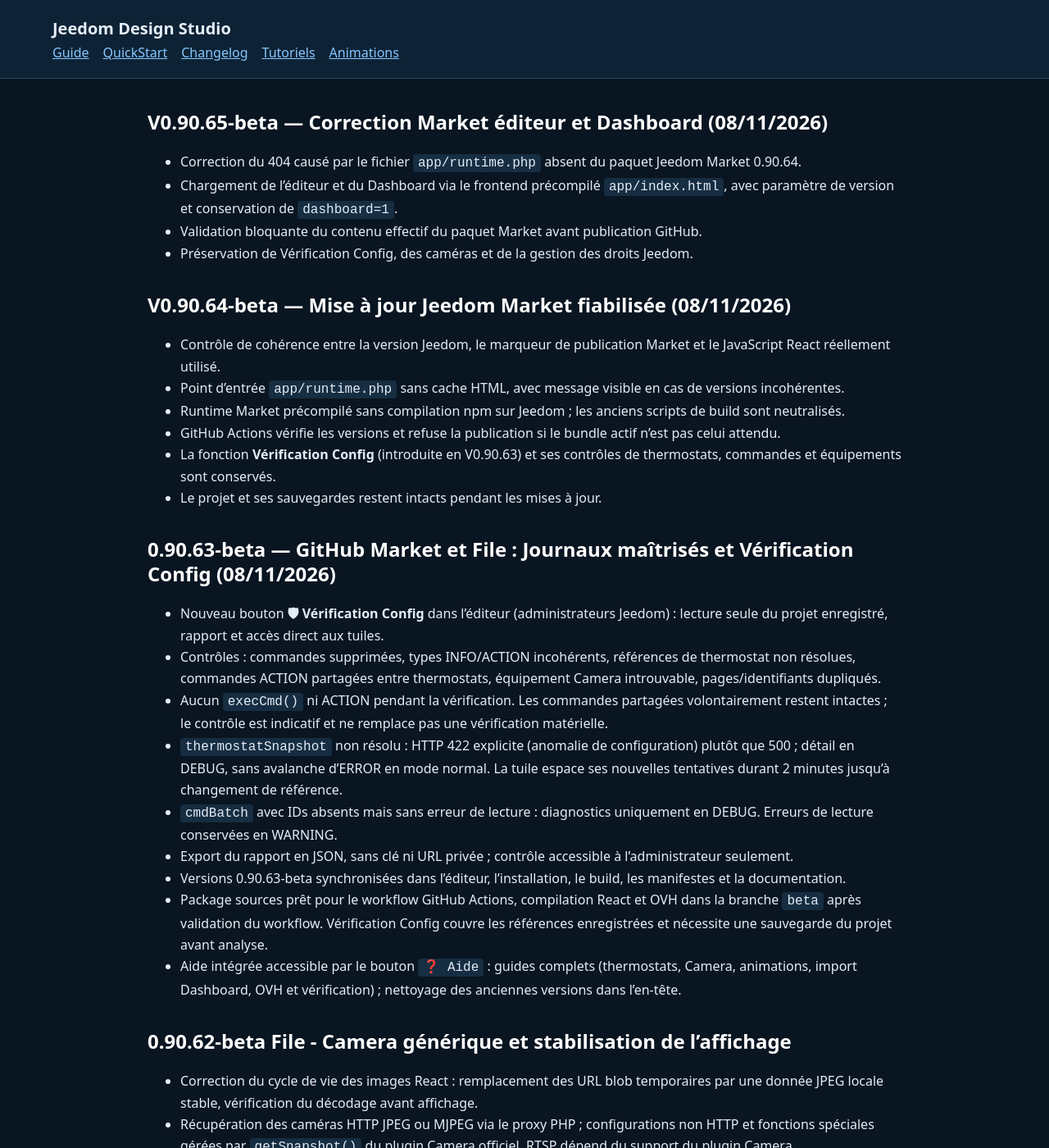
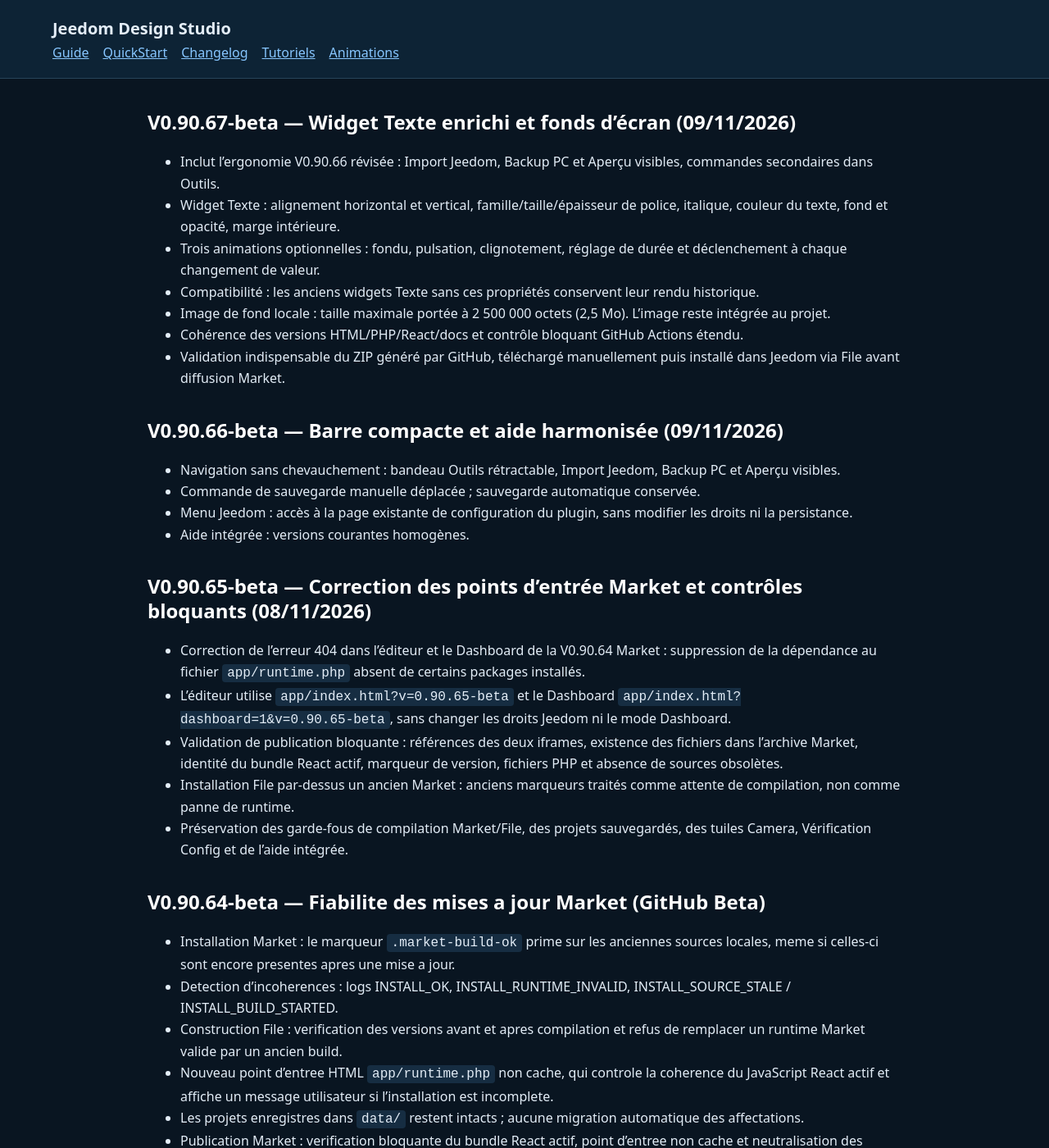
Before and after one commit to fcafca60-HA/DesignStudio-Docs, a Jekyll site: the page built from fr_FR/changelog.md, in a window 1280 px wide and 1400 px high. Shown: the whole window at 82% size. Built offline with Jekyll 4.4.1, drawn with Linux system fonts in a browser that asks for light colours; our own code applies the rules of GitHub Pages for plain Markdown files; some of the changed text lies outside the part shown.

Commit message:
v0.90.67

```diff
--- a/fr_FR/changelog.md
+++ b/fr_FR/changelog.md
@@ -1,21 +1,38 @@
-## V0.90.65-beta — Correction Market éditeur et Dashboard (08/11/2026)
+## V0.90.67-beta — Widget Texte enrichi et fonds d'écran (09/11/2026)
 
-- Correction du 404 causé par le fichier `app/runtime.php` absent du paquet Jeedom Market 0.90.64.
-- Chargement de l'éditeur et du Dashboard via le frontend précompilé `app/index.html`, avec paramètre de version et conservation de `dashboard=1`.
-- Validation bloquante du contenu effectif du paquet Market avant publication GitHub.
-- Préservation de Vérification Config, des caméras et de la gestion des droits Jeedom.
+- Inclut l'ergonomie V0.90.66 révisée : Import Jeedom, Backup PC et Aperçu visibles, commandes secondaires dans Outils.
+- Widget Texte : alignement horizontal et vertical, famille/taille/épaisseur de police, italique, couleur du texte, fond et opacité, marge intérieure.
+- Trois animations optionnelles : fondu, pulsation, clignotement, réglage de durée et déclenchement à chaque changement de valeur.
+- Compatibilité : les anciens widgets Texte sans ces propriétés conservent leur rendu historique.
+- Image de fond locale : taille maximale portée à 2 500 000 octets (2,5 Mo). L'image reste intégrée au projet.
+- Cohérence des versions HTML/PHP/React/docs et contrôle bloquant GitHub Actions étendu.
+- Validation indispensable du ZIP généré par GitHub, téléchargé manuellement puis installé dans Jeedom via File avant diffusion Market.
 
+## V0.90.66-beta — Barre compacte et aide harmonisée (09/11/2026)
 
-## V0.90.64-beta — Mise à jour Jeedom Market fiabilisée (08/11/2026)
+- Navigation sans chevauchement : bandeau Outils rétractable, Import Jeedom, Backup PC et Aperçu visibles.
+- Commande de sauvegarde manuelle déplacée ; sauvegarde automatique conservée.
+- Menu Jeedom : accès à la page existante de configuration du plugin, sans modifier les droits ni la persistance.
+- Aide intégrée : versions courantes homogènes.
 
-- Contrôle de cohérence entre la version Jeedom, le marqueur de publication Market et le JavaScript React réellement utilisé.
-- Point d'entrée `app/runtime.php` sans cache HTML, avec message visible en cas de versions incohérentes.
-- Runtime Market précompilé sans compilation npm sur Jeedom ; les anciens scripts de build sont neutralisés.
-- GitHub Actions vérifie les versions et refuse la publication si le bundle actif n'est pas celui attendu.
-- La fonction **Vérification Config** (introduite en V0.90.63) et ses contrôles de thermostats, commandes et équipements sont conservés.
-- Le projet et ses sauvegardes restent intacts pendant les mises à jour.
+## V0.90.65-beta — Correction des points d'entrée Market et contrôles bloquants (08/11/2026)
 
-## 0.90.63-beta — GitHub Market et File : Journaux maîtrisés et Vérification Config (08/11/2026)
+- Correction de l'erreur 404 dans l'éditeur et le Dashboard de la V0.90.64 Market : suppression de la dépendance au fichier `app/runtime.php` absent de certains packages installés.
+- L'éditeur utilise `app/index.html?v=0.90.65-beta` et le Dashboard `app/index.html?dashboard=1&v=0.90.65-beta`, sans changer les droits Jeedom ni le mode Dashboard.
+- Validation de publication bloquante : références des deux iframes, existence des fichiers dans l'archive Market, identité du bundle React actif, marqueur de version, fichiers PHP et absence de sources obsolètes.
+- Installation File par-dessus un ancien Market : anciens marqueurs traités comme attente de compilation, non comme panne de runtime.
+- Préservation des garde-fous de compilation Market/File, des projets sauvegardés, des tuiles Camera, Vérification Config et de l'aide intégrée.
+
+## V0.90.64-beta — Fiabilite des mises a jour Market (GitHub Beta)
+
+- Installation Market : le marqueur `.market-build-ok` prime sur les anciennes sources locales, meme si celles-ci sont encore presentes apres une mise a jour.
+- Detection d'incoherences : logs INSTALL_OK, INSTALL_RUNTIME_INVALID, INSTALL_SOURCE_STALE / INSTALL_BUILD_STARTED.
+- Construction File : verification des versions avant et apres compilation et refus de remplacer un runtime Market valide par un ancien build.
+- Nouveau point d'entree HTML `app/runtime.php` non cache, qui controle la coherence du JavaScript React actif et affiche un message utilisateur si l'installation est incomplete.
+- Les projets enregistres dans `data/` restent intacts ; aucune migration automatique des affectations.
+- Publication Market : verification bloquante du bundle React actif, point d'entree non cache et neutralisation des scripts de build locaux obsoletes.
+
+## 0.90.63-beta File — Journaux maîtrisés et Vérification Config (08/11/2026)
 - Nouveau bouton **🛡 Vérification Config** dans l'éditeur (administrateurs Jeedom) : lecture seule du projet enregistré, rapport et accès direct aux tuiles.
 - Contrôles : commandes supprimées, types INFO/ACTION incohérents, références de thermostat non résolues, commandes ACTION partagées entre thermostats, équipement Camera introuvable, pages/identifiants dupliqués.
 - Aucun `execCmd()` ni ACTION pendant la vérification. Les commandes partagées volontairement restent intactes ; le contrôle est indicatif et ne remplace pas une vérification matérielle.
@@ -23,8 +40,7 @@
 - `cmdBatch` avec IDs absents mais sans erreur de lecture : diagnostics uniquement en DEBUG. Erreurs de lecture conservées en WARNING.
 - Export du rapport en JSON, sans clé ni URL privée ; contrôle accessible à l'administrateur seulement.
 - Versions 0.90.63-beta synchronisées dans l'éditeur, l'installation, le build, les manifestes et la documentation.
-- Package sources prêt pour le workflow GitHub Actions, compilation React et OVH dans la branche `beta` après validation du workflow. Vérification Config couvre les références enregistrées et nécessite une sauvegarde du projet avant analyse.
-- Aide intégrée accessible par le bouton `❓ Aide` : guides complets (thermostats, Camera, animations, import Dashboard, OVH et vérification) ; nettoyage des anciennes versions dans l’en-tête.
+- **Validation requise sur Jeedom** avant publication GitHub Market. La compilation complète n'a pas été obtenue dans l'environnement de préparation faute de dépendances npm accessibles.
 
 ## 0.90.62-beta File - Camera générique et stabilisation de l’affichage
 - Correction du cycle de vie des images React : remplacement des URL blob temporaires par une donnée JPEG locale stable, vérification du décodage avant affichage.
```
Also changed, not shown: fr_FR/help.html (+13 -10 lines), fr_FR/index.md (+1 -1 lines), README.md.
